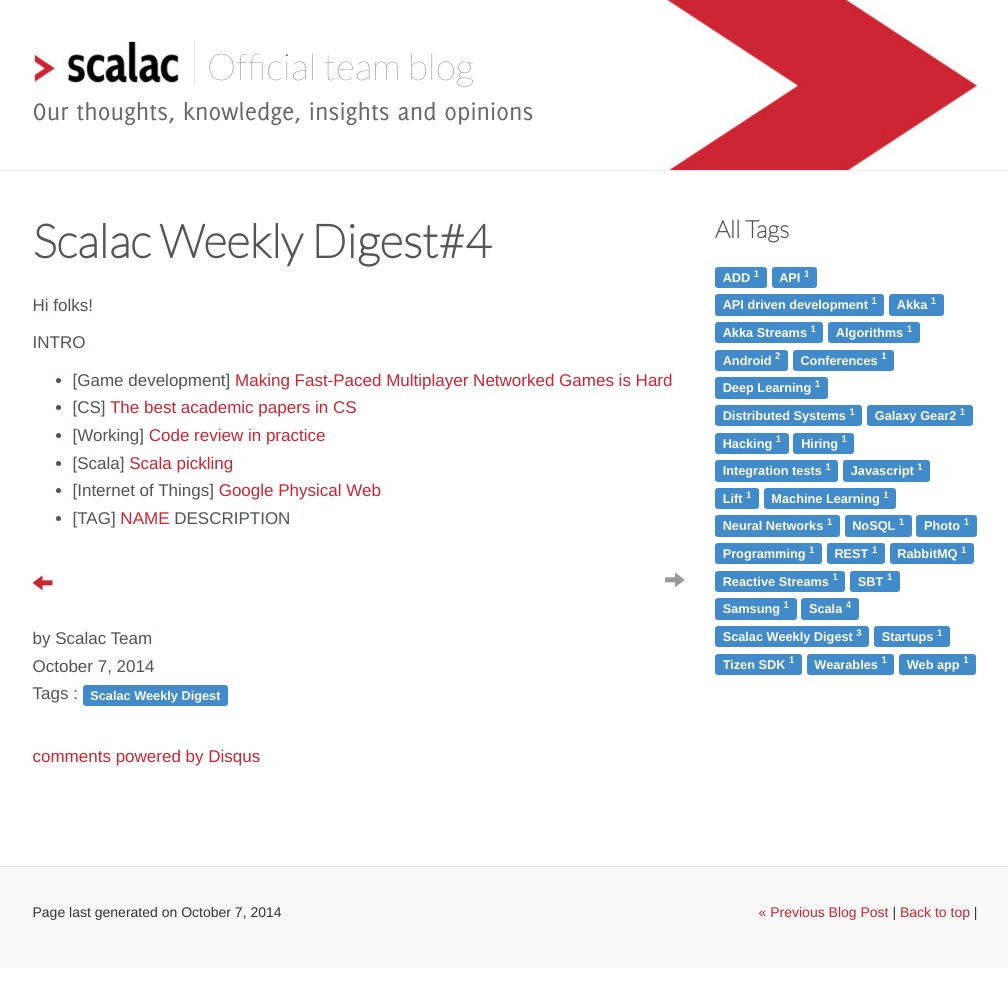
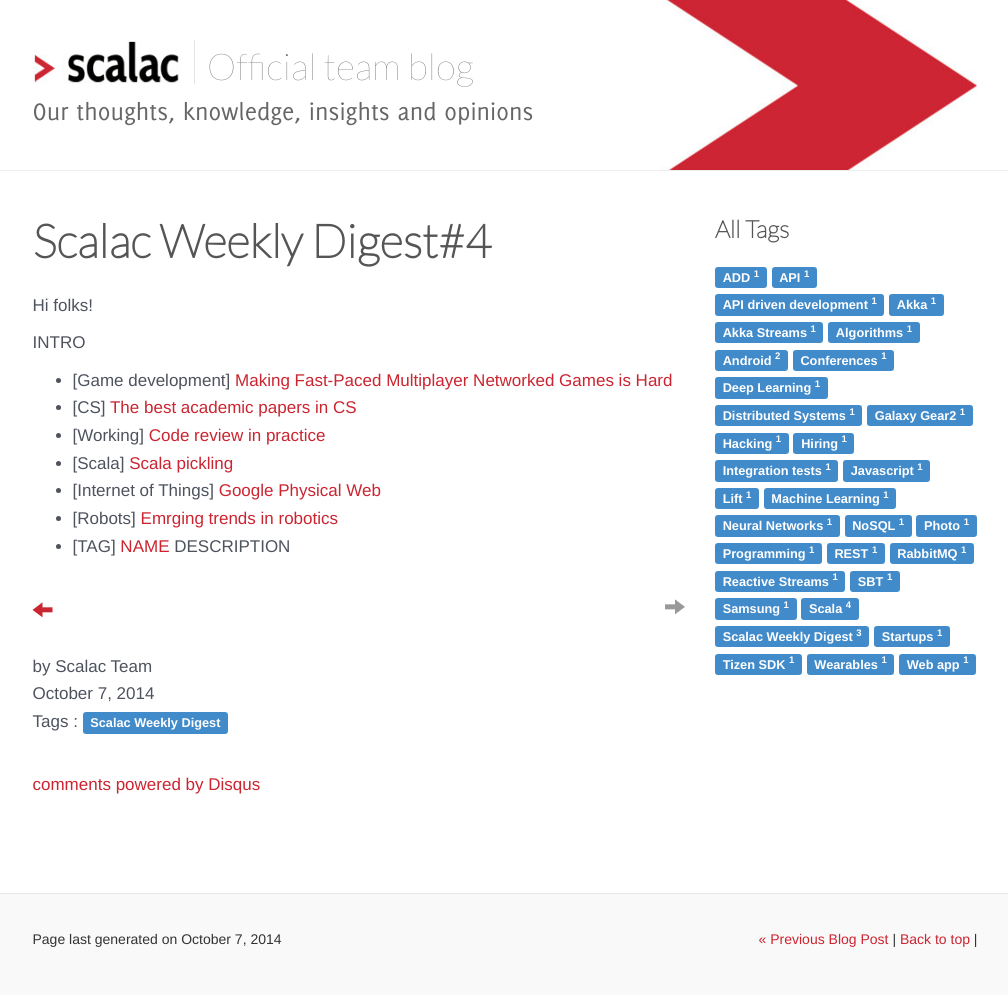
Before and after one commit to serafinmaciej/ScalaConsultants.github.io, a Jekyll site: the page built from _posts/2014-10-07-digest-4.markdown, in a window 1280 px wide. Shown: the whole page, without its empty margins (135-1143 px from the left). Built offline with Jekyll 4.4.1, drawn with Linux system fonts in a browser that asks for light colours; comment, search, counter and statistics services are not loaded; before the commit the page ends 968 px from its top, so only the background shows below that.

Commit message:
Update 2014-10-07-digest-4.markdown

```diff
--- a/_posts/2014-10-07-digest-4.markdown
+++ b/_posts/2014-10-07-digest-4.markdown
@@ -19,5 +19,6 @@
 * \[Working\] [Code review in practice](http://blog.salsitasoft.com/practical-lessons-in-peer-code-review)
 * \[Scala\] [Scala pickling](https://github.com/scala/pickling)
 * \[Internet of Things\] [Google Physical Web](https://github.com/google/physical-web)
+* \[Robots\] [Emrging trends in robotics](http://news.nationalgeographic.com/news/2014/08/140825-micro-robots-robert-wood-emerging-explorer-science-engineering-technology/)
 * \[TAG\] [NAME](URL)
 DESCRIPTION
```
